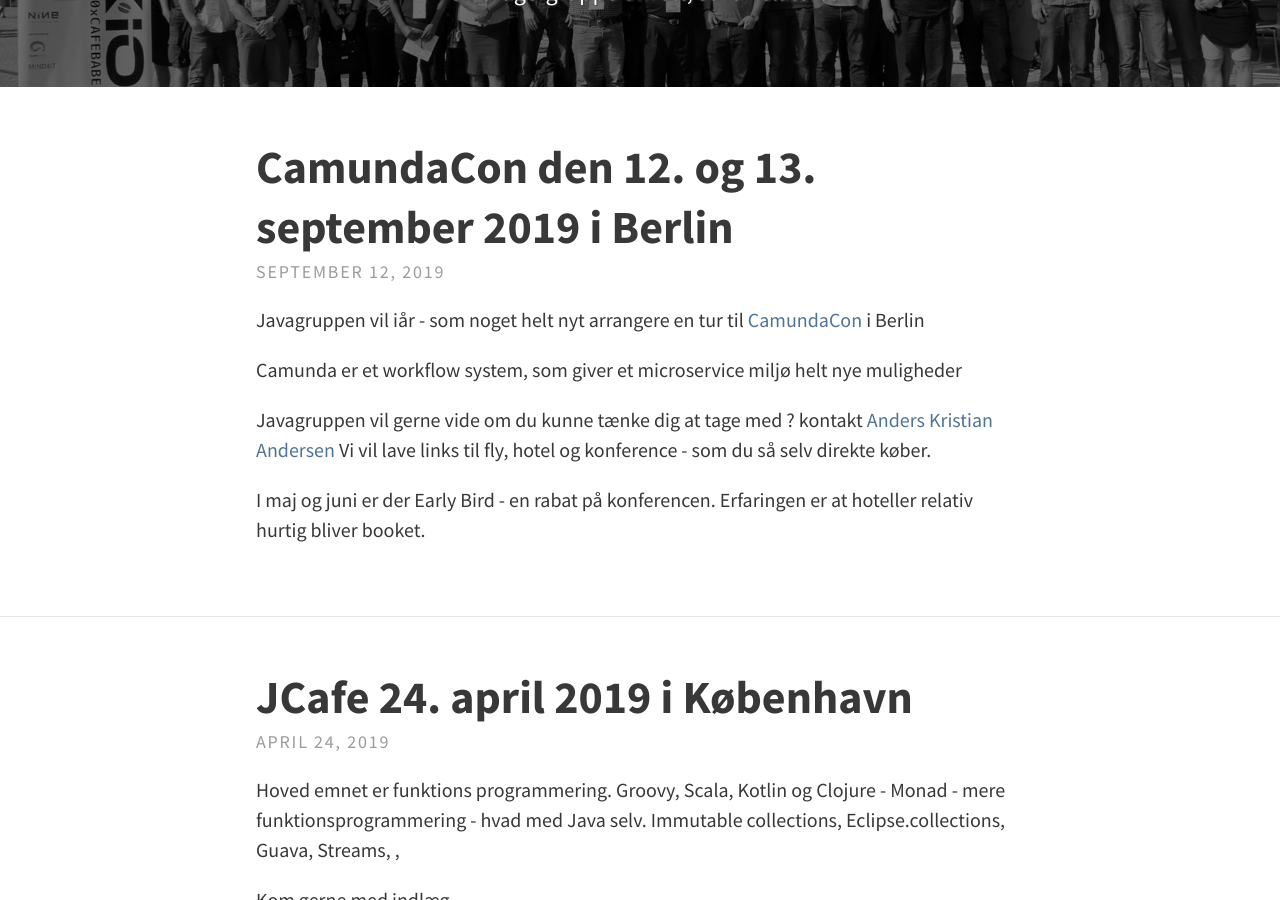
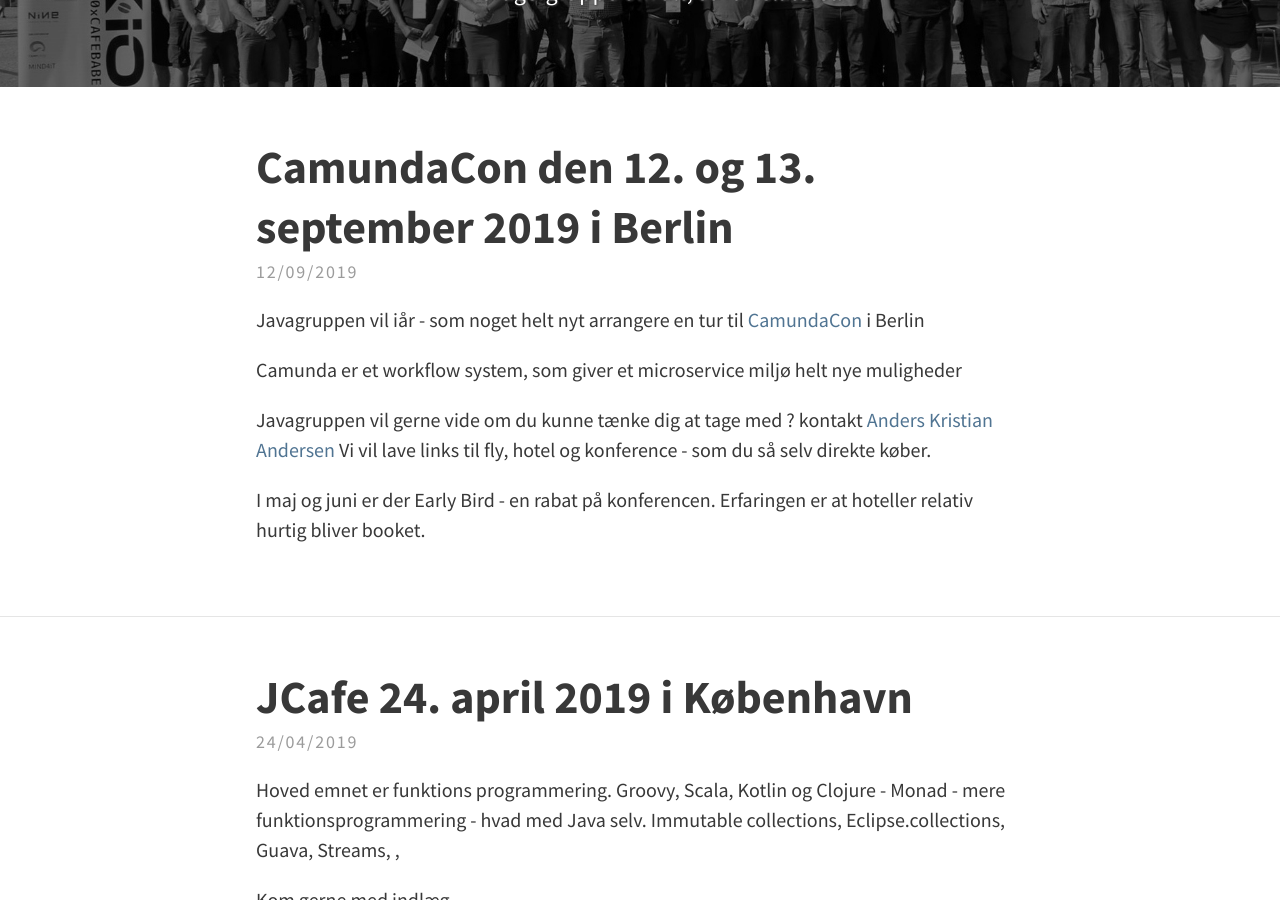
Before and after one commit to javagruppen/site, a Jekyll site: the page built from index.html, in a window 1280 px wide and 900 px high, scrolled down 226 px. Built offline with Jekyll 4.4.1, drawn with Linux system fonts in a browser that asks for light colours; the list of posts is cut into pages by our own code; some of the changed text lies outside the part shown.

Commit message:
Ændre dato format

```diff
--- a/_layouts/home.html
+++ b/_layouts/home.html
@@ -26,7 +26,7 @@ layout: default
               </a>
             </h1>
             <p class="meta">
-              {{ post.date | date: "%B %-d, %Y" }}
+              {{ post.date | date: "%d/%m/%Y" }}
             </p>
           </header>
           <div class="excerpt">
--- a/_layouts/post.html
+++ b/_layouts/post.html
@@ -5,7 +5,7 @@ layout: default
   <header id="main" style="background-image: url('{{ site.baseurl }}/{{ page.feature-img }}')">
     <h1 id="{{ page.title | cgi_escape }}" class="title">{{ page.title }}</h1>
     <p class="meta">
-    {{ page.date | date: "%B %-d, %Y" }}
+    {{ page.date | date: "%d/%m/%Y" }}
     {% if page.author %} - {{ page.author }}{% endif %}
     </p>
   </header>
```
